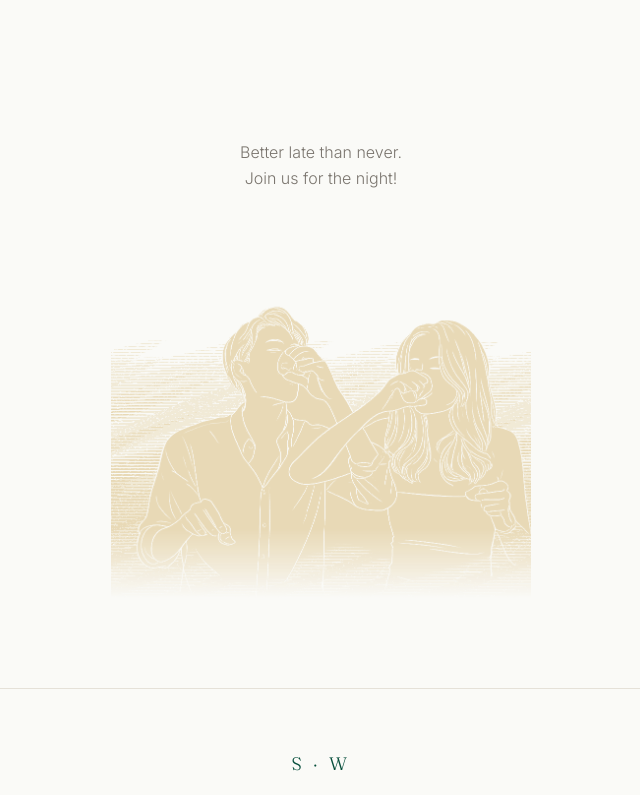
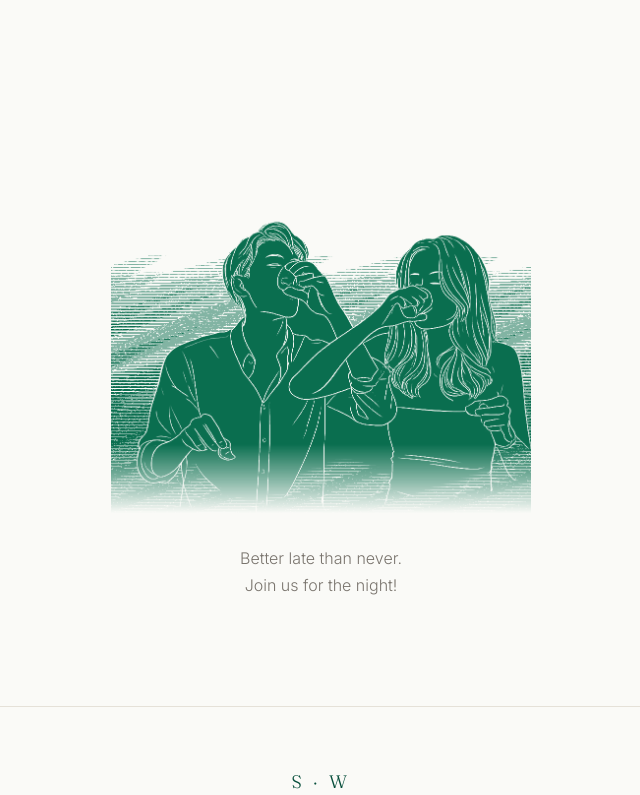
Before and after one commit to leeweiqi1998/wedding, a React (Vite) app: page / in a window 1280 px wide. Shown: the part 760-1555 px from the top of the page, without its empty margins (319-959 px from the left). Built offline with nearby package versions, Linux system fonts and the light colour scheme; no server answers.

Commit message:
Move couple illustration above 'Better late than never'; use emerald variant

```diff
--- a/src/pages/Home.jsx
+++ b/src/pages/Home.jsx
@@ -21,15 +21,15 @@ export default function Home() {
 
       <section className="block">
         <div className="wrap">
-          <p className="muted">
-            Better late than never.<br />Join us for the night!
-          </p>
           <img
             src="/couple-figures.png"
             alt="Sean and Wei Qi"
             className="intro-img"
             loading="lazy"
           />
+          <p className="muted">
+            Better late than never.<br />Join us for the night!
+          </p>
         </div>
       </section>
     </>
--- a/src/styles.css
+++ b/src/styles.css
@@ -153,7 +153,7 @@ p.muted{color:var(--muted)}
 
 .intro-img{
   display:block;
-  margin:32px auto 0;
+  margin:0 auto 32px;
   max-width:min(420px, 82vw);
   width:100%;
   height:auto;
```
Also changed, not shown: public/couple-figures.png.
